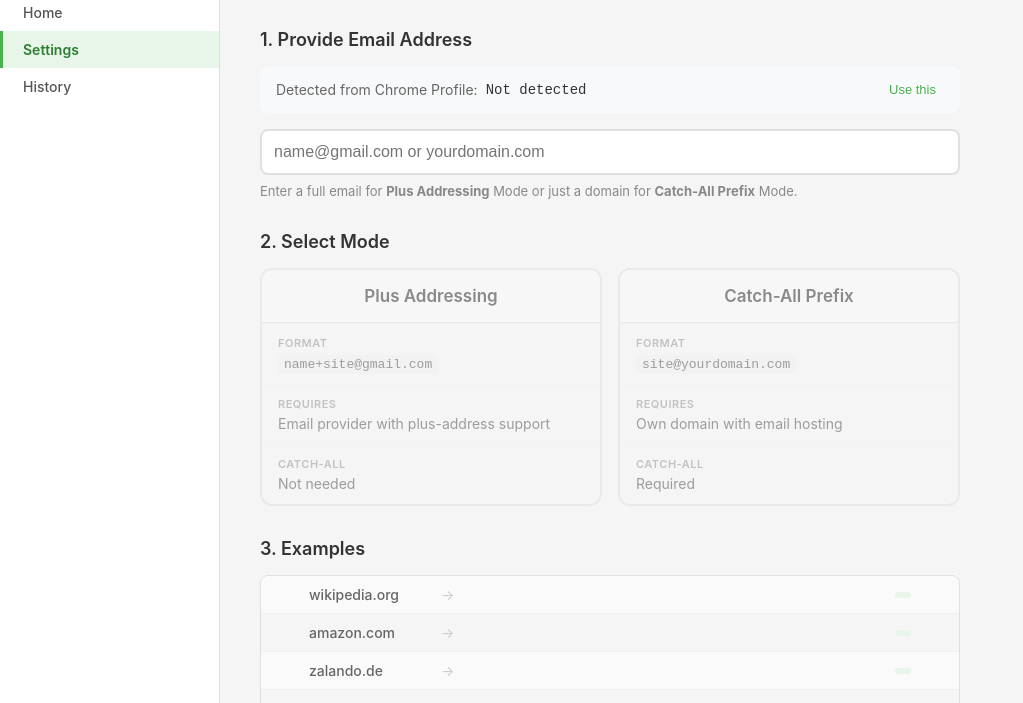
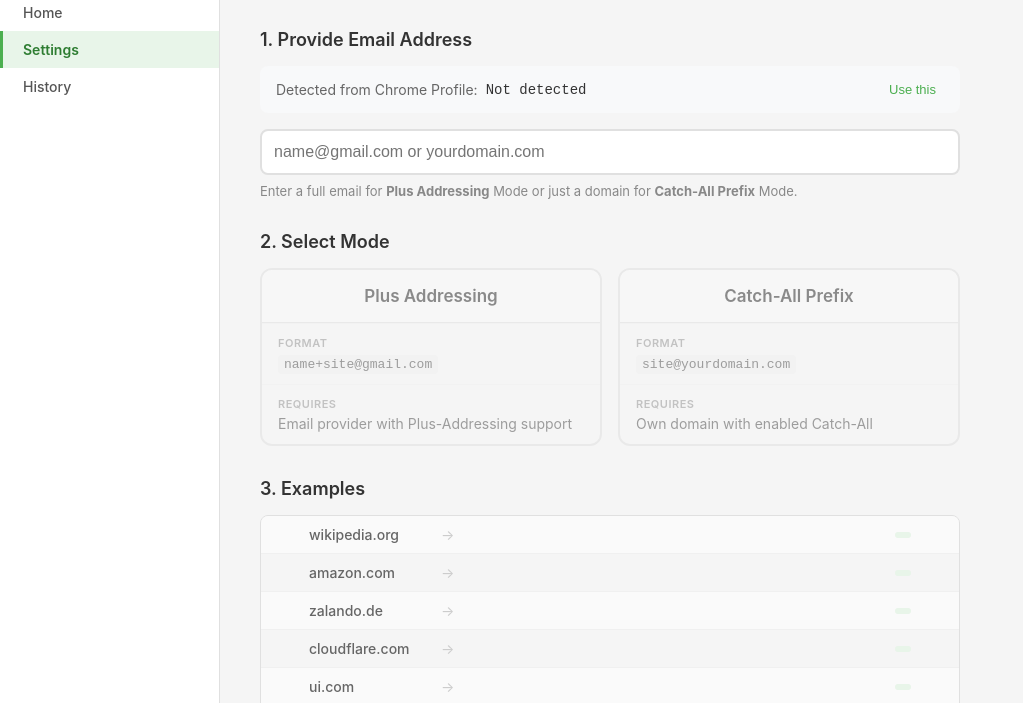
Before and after one commit to ZAAI-com/Clean-Autofill, a website with bundled scripts: page src/ui/options.html in a window 1280 px wide. Both pictures are taken after a click on the link "Settings". Shown: the part 91-794 px from the top of the page, without its empty margins (0-1023 px from the left). Built offline with nearby package versions, Linux system fonts and the light colour scheme; no server answers.

Commit message:
Update Options UI

```diff
--- a/src/ui/options.html
+++ b/src/ui/options.html
@@ -137,11 +137,7 @@
               </div>
               <div class="mode-row">
                 <div class="row-label">Requires</div>
-                <div class="row-value">Email provider with plus-address support</div>
-              </div>
-              <div class="mode-row">
-                <div class="row-label">Catch-All</div>
-                <div class="row-value">Not needed</div>
+                <div class="row-value">Email provider with Plus-Addressing support</div>
               </div>
             </div>
             <div class="mode-column" id="colCatchAll" data-mode="catchAll">
@@ -152,11 +148,7 @@
               </div>
               <div class="mode-row">
                 <div class="row-label">Requires</div>
-                <div class="row-value">Own domain with email hosting</div>
-              </div>
-              <div class="mode-row">
-                <div class="row-label">Catch-All</div>
-                <div class="row-value">Required</div>
+                <div class="row-value">Own domain with enabled Catch-All</div>
               </div>
             </div>
           </div>
```
